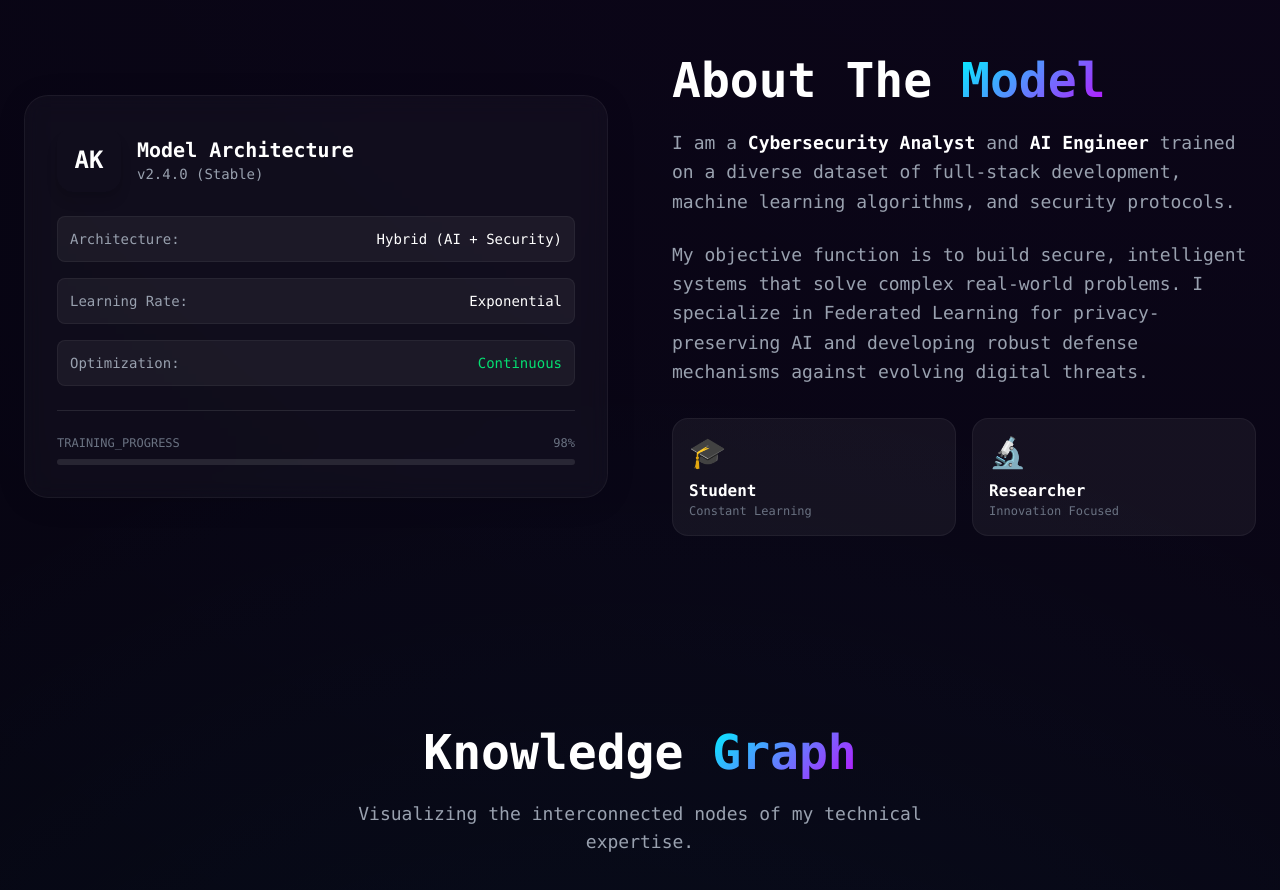
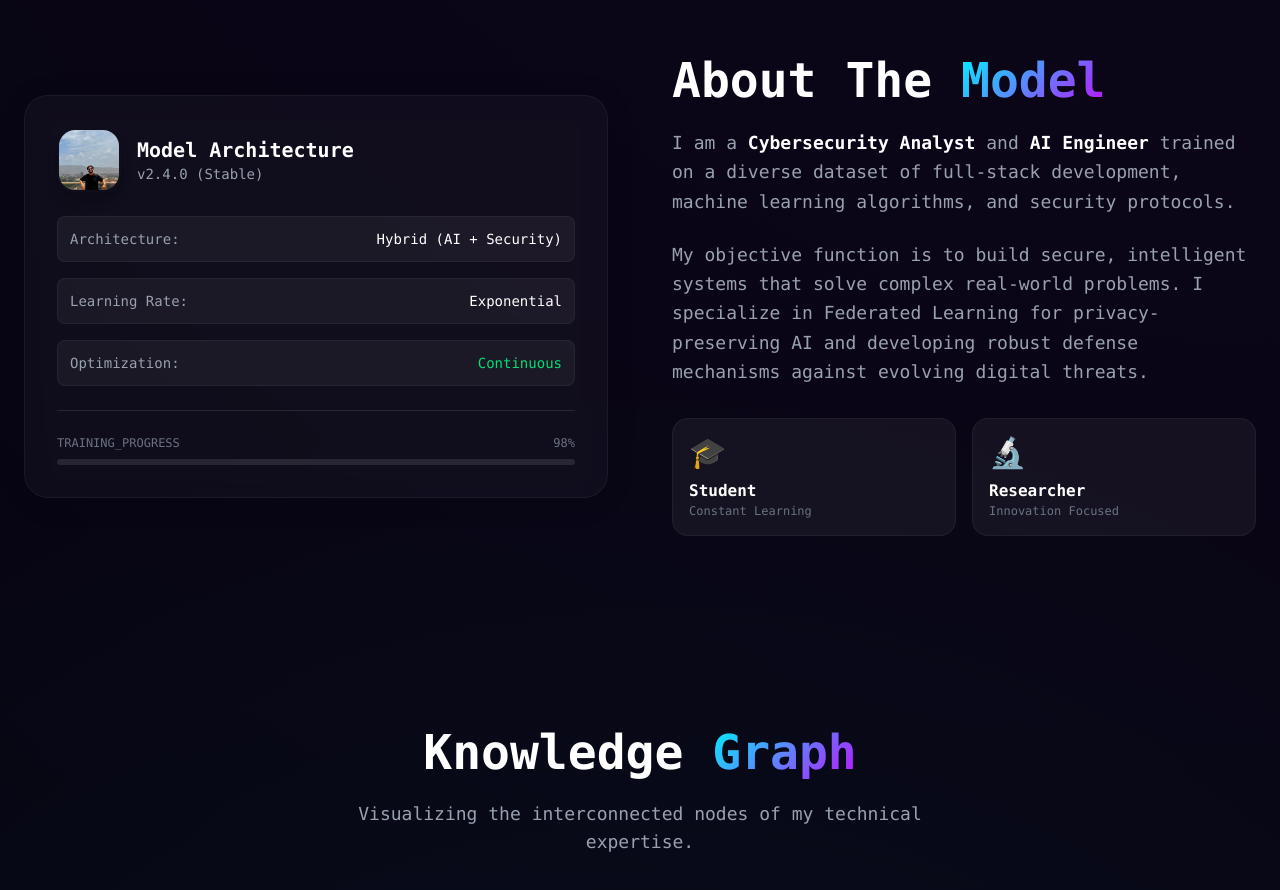
Before and after one commit to akash4426/portfolio, a React (Vite) app in the folder client/: page / in a window 1280 px wide. Shown: the part 840-1730 px from the top of the page. Built offline with nearby package versions, Linux system fonts and the light colour scheme.

Commit message:
Profile updated

```diff
--- a/client/src/About.jsx
+++ b/client/src/About.jsx
@@ -17,8 +17,12 @@ export default function About() {
               <div className="absolute top-0 left-0 w-full h-1 bg-gradient-to-r from-neural-blue to-synapse-purple"></div>
 
               <div className="flex items-center gap-4 mb-6">
-                <div className="w-16 h-16 rounded-2xl bg-gradient-to-br from-neural-blue to-synapse-purple flex items-center justify-center text-2xl font-bold text-white shadow-lg">
-                  AK
+                <div className="w-16 h-16 rounded-2xl bg-gradient-to-br from-neural-blue to-synapse-purple p-[2px] shadow-lg">
+                  <img
+                    src="/images/akash.jpeg"
+                    alt="Profile"
+                    className="w-full h-full object-cover rounded-2xl bg-deep-space"
+                  />
                 </div>
                 <div>
                   <h3 className="text-xl font-bold text-white">Model Architecture</h3>
```
Also changed, not shown: client/public/images/akash.jpeg (added), client/public/images/profile.jpg (added).
